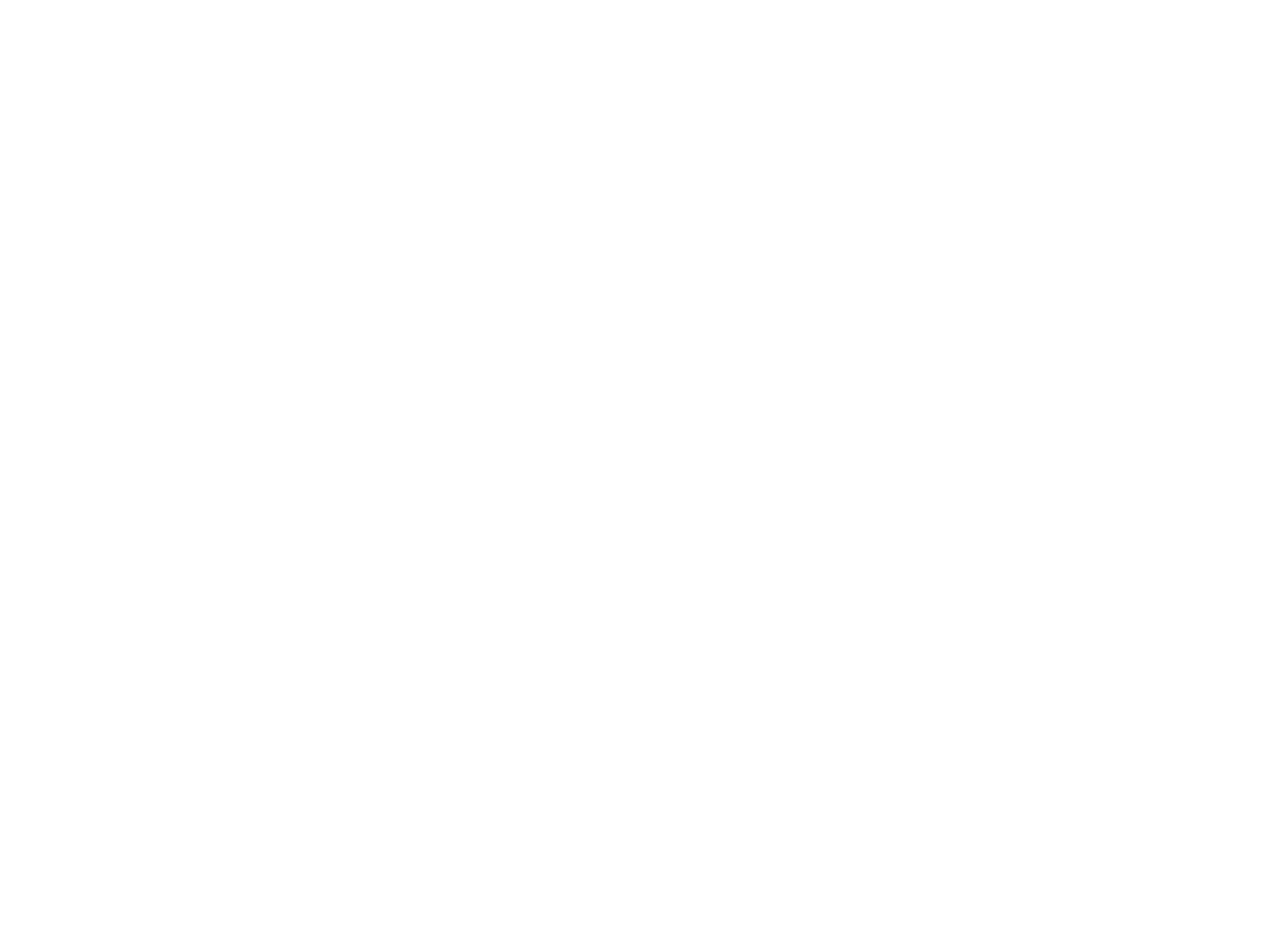
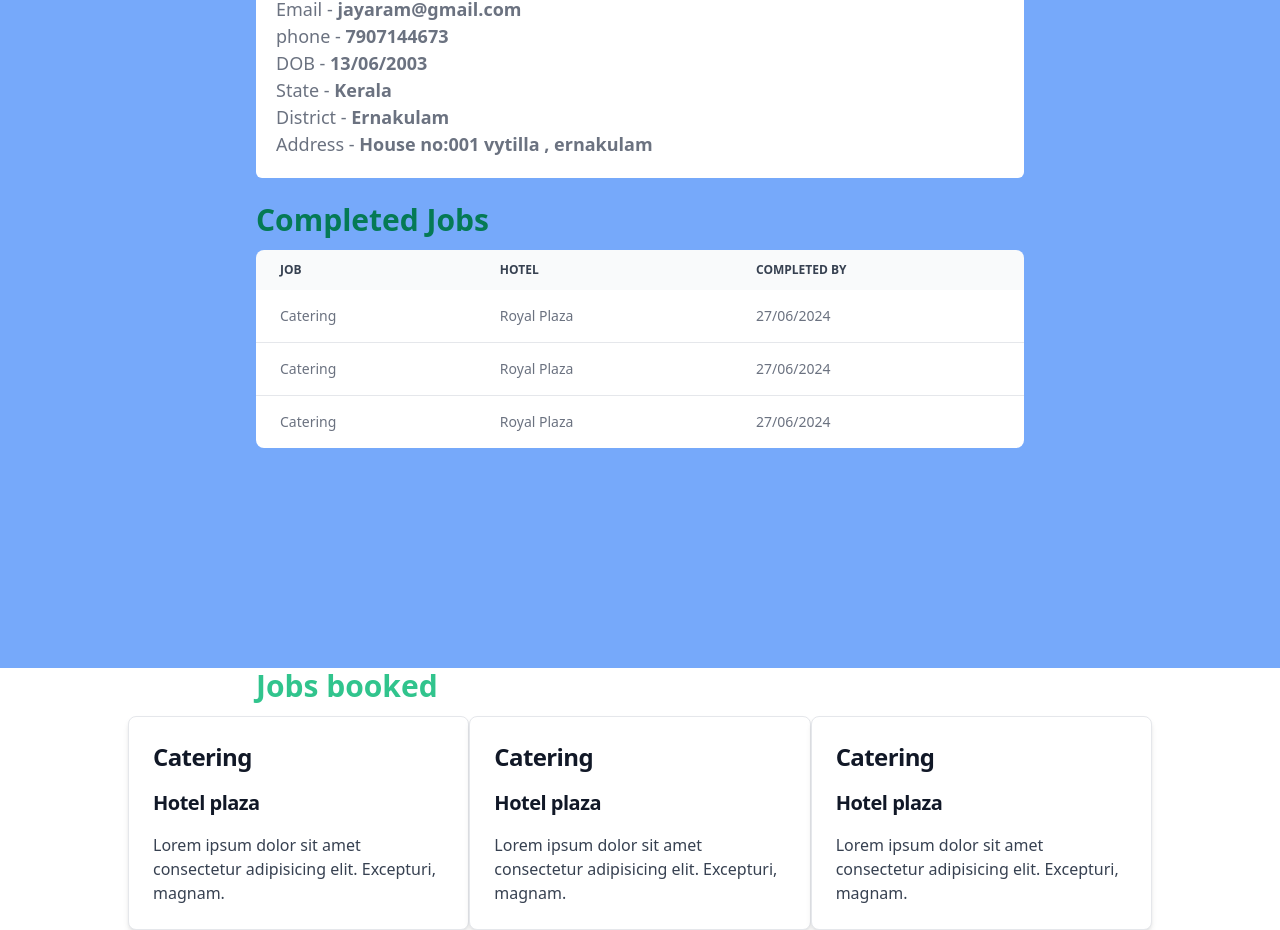
Before and after one commit to afreediz/odc_platform, a React (Create React App) app in the folder client/: page /profile in a window 1280 px wide. Before the commit this address had no page. Shown: the part 132-1062 px from the top of the page. Before the commit the page ends 800 px from the top, so only its background shows below. Built offline with nearby package versions, Linux system fonts and the light colour scheme; no server answers.

Commit message:
making profile page

```diff
--- a/client/src/App.js
+++ b/client/src/App.js
@@ -21,6 +21,7 @@
           <Route path="/login" element={<Login/>}/>
           <Route path="/" element={<UserPrivate />}>
             <Route path="/" element={<Home/>} />
+            <Route path="/profile" element={<Profile/>} />
           </Route>
         </Routes>
       </BrowserRouter>
--- a/client/src/pages/user/Profile.jsx
+++ b/client/src/pages/user/Profile.jsx
@@ -1,7 +1,7 @@
 import React, { useEffect, useState } from 'react'
 import { API_URL } from '../../constants'
 import axios from 'axios'
-import { Table } from 'flowbite-react'
+import { Table, Card } from 'flowbite-react'
 
 const Profile = () => {
   const [data, setData] = useState(null)
@@ -18,6 +18,8 @@
     loadData()
   }, [])
   return (
+    <div>
+
       <div className='bg-blue-400 h-screen pt-2'>
         <h1 className='md:text-4xl text-2xl font-semibold  text-white mb-3 md:w-[60%] sm:w-[80%] w-[90%] mx-auto'>Profile</h1>
         <div className='bg-white md:w-[60%] sm:w-[80%] w-[90%] mx-auto md:p-5 p-4 rounded-md mb-6'>
@@ -30,7 +32,7 @@
           <p className='text-[15px] md:text-[18px] text-gray-500'>Address - <span className='font-semibold'>House no:001 vytilla , ernakulam</span></p>
         </div>
 
-      <h1 className='md:text-3xl text-xl font-semibold  text-green-400 mb-3 md:w-[60%] sm:w-[80%] w-[90%] mx-auto'>Completed Jobs</h1>
+        <h1 className='md:text-3xl text-xl font-semibold  text-green-600 mb-3 md:w-[60%] sm:w-[80%] w-[90%] mx-auto'>Completed Jobs</h1>
         <div className="overflow-x-auto md:w-[60%] sm:w-[80%] w-[90%] mx-auto">
           <Table>
             <Table.Head>
@@ -58,6 +60,53 @@
           </Table>
         </div>
       </div>
+      <div>
+        <h1 className='md:text-3xl text-xl font-semibold  text-green-400 mb-3 md:w-[60%] sm:w-[80%] w-[90%] mx-auto'>Jobs booked</h1>
+        <div className='flex md:w-[80%] items-center justify-around mx-auto'>
+          <div>
+            <Card href="#" className="max-w-sm">
+              <h5 className="text-2xl font-bold tracking-tight text-gray-900 dark:text-white">
+                Catering
+              </h5>
+              <h5 className="text-xl font-bold tracking-tight text-gray-900 dark:text-white">
+                Hotel plaza
+              </h5>
+              <p className="font-normal text-gray-700 dark:text-gray-400">
+                Lorem ipsum dolor sit amet consectetur adipisicing elit. Excepturi, magnam.
+              </p>
+            </Card>
+          </div>
+          <div>
+            <Card href="#" className="max-w-sm">
+              <h5 className="text-2xl font-bold tracking-tight text-gray-900 dark:text-white">
+                Catering
+              </h5>
+              <h5 className="text-xl font-bold tracking-tight text-gray-900 dark:text-white">
+                Hotel plaza
+              </h5>
+              <p className="font-normal text-gray-700 dark:text-gray-400">
+                Lorem ipsum dolor sit amet consectetur adipisicing elit. Excepturi, magnam.
+              </p>
+            </Card>
+          </div><div>
+            <Card href="#" className="max-w-sm">
+              <h5 className="text-2xl font-bold tracking-tight text-gray-900 dark:text-white">
+                Catering
+              </h5>
+              <h5 className="text-xl font-bold tracking-tight text-gray-900 dark:text-white">
+                Hotel plaza
+              </h5>
+              <p className="font-normal text-gray-700 dark:text-gray-400">
+                Lorem ipsum dolor sit amet consectetur adipisicing elit. Excepturi, magnam.
+              </p>
+            </Card>
+          </div>
+        </div>
+      </div>
+
+    </div>
+
+
   )
 }
 
```
Lines whose indentation alone changed are shown as unchanged.
